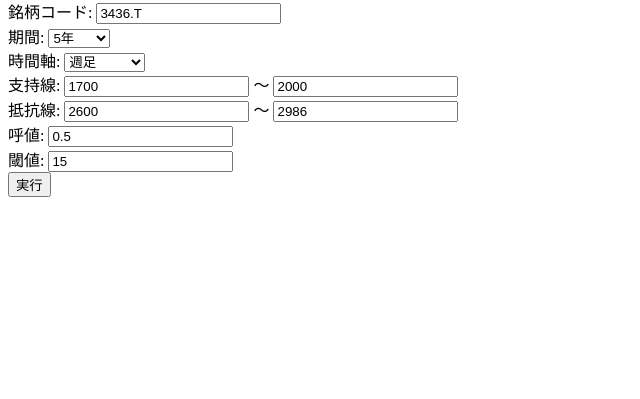
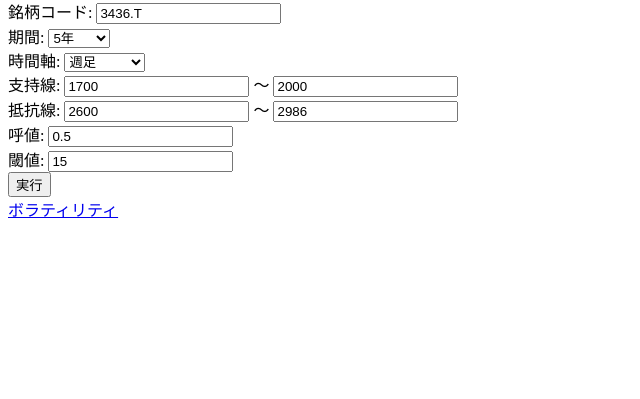
Before and after one commit to moetam/stock, a Flask app: page / in a window 1280 px wide. Shown: the part 90-489 px from the top of the page, without its empty margins (0-640 px from the left). Run offline with Flask 3, Linux system fonts and the light colour scheme.

Commit message:
Add files via upload

```diff
--- a/templates/index.html
+++ b/templates/index.html
@@ -80,5 +80,7 @@
             {% endfor %}
         </ul>
     {% endif %}
+
+    <a href= "https://volatility-vhli.onrender.com/">ボラティリティ</a>
 </body>
 </html>
```
